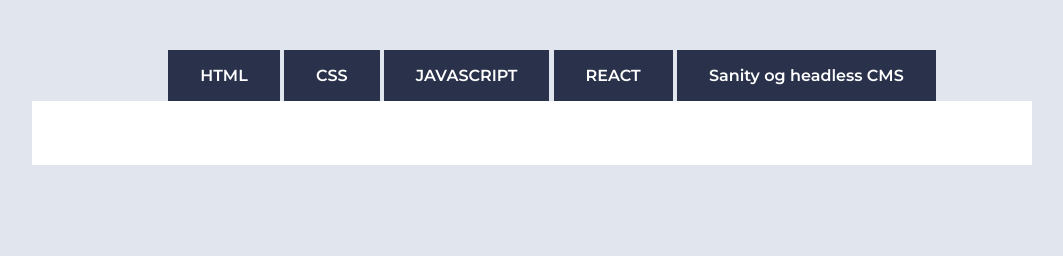
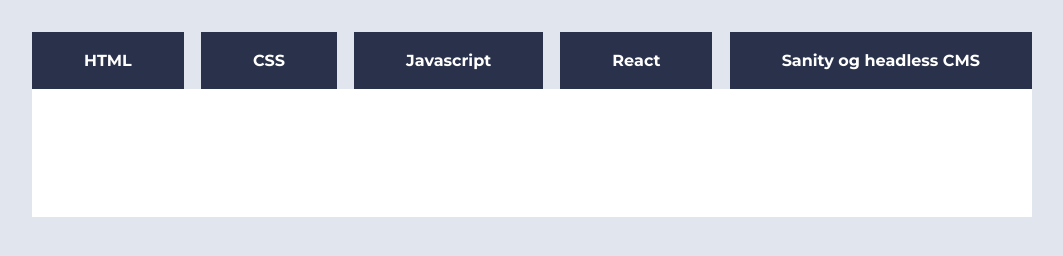
Before and after one commit to JesperMyhre/uin24ak2_resource_layout_MYHRE, a plain HTML site: page index.html in a window 1280 px wide. Shown: the whole page, without its empty margins (108-1171 px from the left). Drawn offline with Linux system fonts and the light colour scheme.

Commit message:
oblig2 ferdig

```diff
--- a/index.html
+++ b/index.html
@@ -11,8 +11,8 @@
       <ul id="listCategory">
           <li class="nav-button" onclick="pushResource(0)">HTML</li>
           <li class="nav-button" onclick="pushResource(1)">CSS</li>
-          <li class="nav-button" onclick="pushResource(2)">JAVASCRIPT</li>
-          <li class="nav-button" onclick="pushResource(3)">REACT</li>
+          <li class="nav-button" onclick="pushResource(2)">Javascript</li>
+          <li class="nav-button" onclick="pushResource(3)">React</li>
           <li class="nav-button" onclick="pushResource(4)">Sanity og headless CMS</li>
       </ul>
   </nav>
--- a/style.css
+++ b/style.css
@@ -11,22 +11,24 @@
 }
 
 /*NAV*/
-nav {
+nav ul {
   display: flex;
-  justify-content: space-around;
+  justify-content: space-between;
+  box-sizing: border-box;
   width: var(--maxSize);
   min-width: 80%;
+
+  margin: 0;
+  padding: 0;
 }
 
 nav li {
   display: inline;
-
-  list-style-type: none;
   cursor: pointer;
   background-color: var(--darkblue);
   color: var(--white);
-  font-weight: 600;
-  padding: 1rem 2rem;
+  font-weight: 800;
+  padding: 1.2rem 3.25rem;
 }
 
 .selected {
@@ -34,7 +36,7 @@ nav li {
   color: black;
 }
 
-/**/
+/*MAIN*/
 
 main {
   background-color: white;
@@ -44,16 +46,16 @@ main {
 body {
   display: inline-flex;
   flex-wrap: wrap;
+  justify-content: center;
   align-items: center;
-  justify-content: center;
 
   background-color: var(--gray);
   font-family: var(--font);
   margin: 0;
-  padding: 50px 0;
+  padding: 2rem 0;
 }
 
 #container {
-  padding: 2rem;
+  padding: 4rem 3rem;
   min-width: 80%;
 }
```
